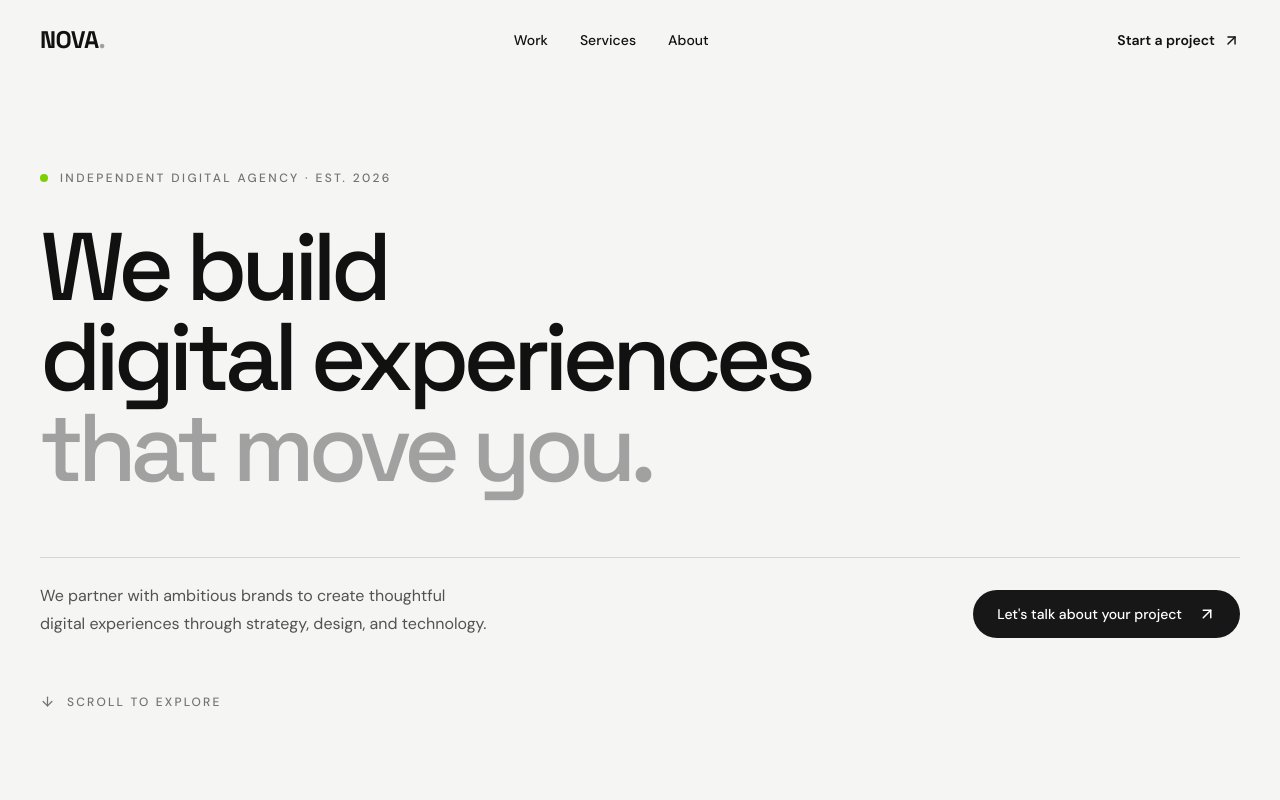
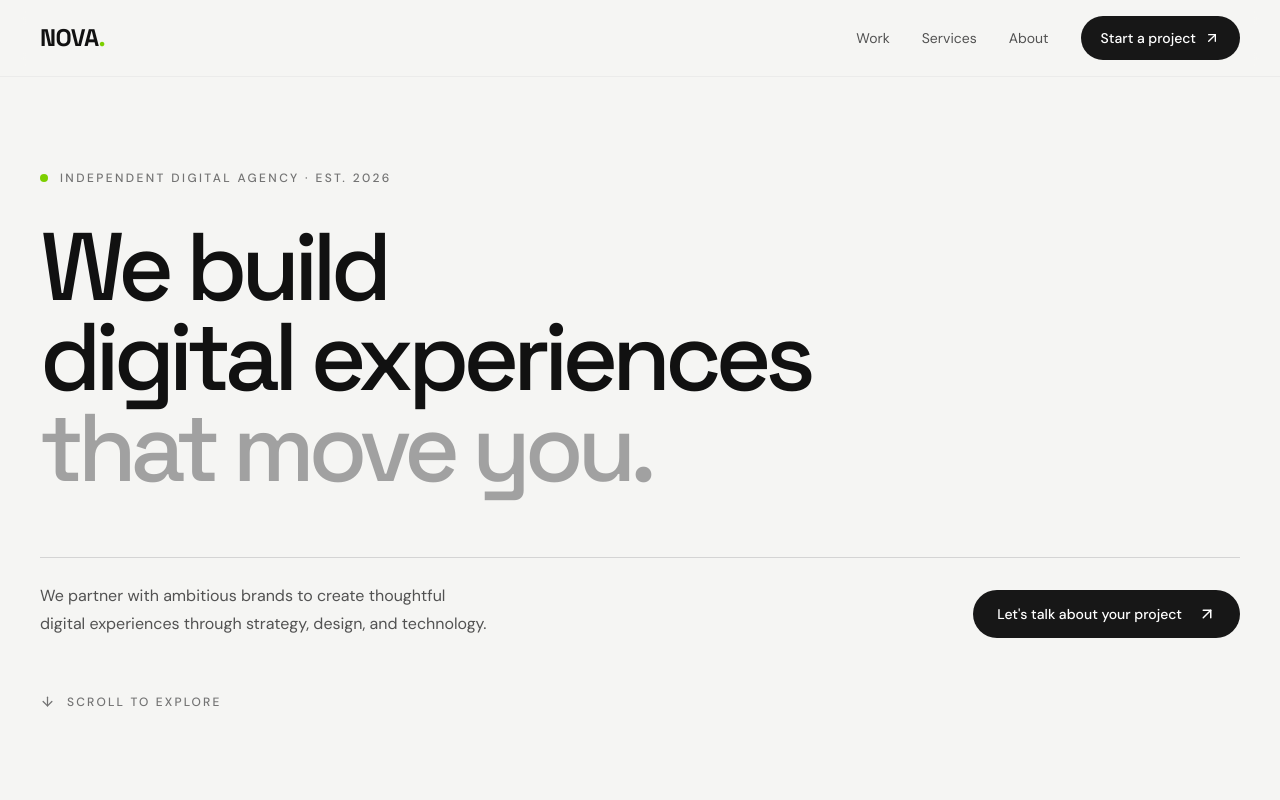
Before and after one commit to Prathamesh2603/nova-agency-website, a React (Vite) app: page / in a window 1280 px wide. Shown: the top 800 px of the page. Built offline with nearby package versions, Linux system fonts and the light colour scheme.

Commit message:
hamburger button is added to the navbar

```diff
--- a/src/components/Navbar.jsx
+++ b/src/components/Navbar.jsx
@@ -1,57 +1,97 @@
-import { ArrowUpRight } from 'lucide-react'
+import { useState } from "react";
+import { ArrowUpRight, Menu, X } from "lucide-react";
 
 const Navbar = () => {
+  const [menuOpen, setMenuOpen] = useState(false);
+
+  const navLinks = [
+    { label: "Work", href: "#work" },
+    { label: "Services", href: "#services" },
+    { label: "About", href: "#about" },
+  ];
+
+  const closeMenu = () => setMenuOpen(false);
+
   return (
-    <header className='fixed left-0 top-0 z-50 w-full'>
-      <nav className='mx-auto flex items-center justify-between px-6 py-6 lg:px-10'>
-
+    <header className="fixed inset-x-0 top-0 z-50 border-b border-neutral-200/70 bg-[#f5f5f3]/90 backdrop-blur-md">
+      <nav
+        aria-label="Main navigation"
+        className="mx-auto flex max-w-[1600px] items-center justify-between px-5 py-4 sm:px-8 lg:px-10"
+      >
         {/* Logo */}
         <a
-          href="/"
-          className='font-heading text-2xl font-bold tracking-tight'
+          href="#home"
+          onClick={closeMenu}
+          className="relative z-50 font-heading text-2xl font-bold tracking-tight"
         >
-          NOVA<span className='text-neutral-400'>.</span>
+          NOVA<span className="text-lime-500">.</span>
         </a>
 
-        {/* Navigation */}
-        <div className='hidden items-center gap-8 md:flex'>
+        {/* Desktop navigation */}
+        <div className="hidden items-center gap-8 md:flex">
+          {navLinks.map((link) => (
             <a
-            href="#work"
-            className='text-sm font-medium transition-opacity hover:opacity-50'
+              key={link.href}
+              href={link.href}
+              className="text-sm text-neutral-600 transition-colors hover:text-neutral-950"
             >
-            Work
+              {link.label}
             </a>
+          ))}
 
           <a
-            href="#services"
-            className='text-sm font-medium transition-opacity hover:opacity-50'
+            href="#contact"
+            className="inline-flex items-center gap-2 rounded-full bg-neutral-900 px-5 py-3 text-sm font-medium text-white transition-colors hover:bg-neutral-700"
           >
-            Services
-          </a>
-
-          <a
-            href="#about"
-            className='text-sm font-medium transition-opacity hover:opacity-50'
-          >
-            About
+            Start a project
+            <ArrowUpRight size={16} />
           </a>
         </div>
 
-        {/* CTA */}
+        {/* Mobile menu toggle */}
+        <button
+          type="button"
+          aria-label={menuOpen ? "Close navigation menu" : "Open navigation menu"}
+          aria-expanded={menuOpen}
+          aria-controls="mobile-navigation"
+          onClick={() => setMenuOpen((open) => !open)}
+          className="relative z-50 flex h-10 w-10 items-center justify-center rounded-full border border-neutral-300 md:hidden"
+        >
+          {menuOpen ? <X size={20} /> : <Menu size={20} />}
+        </button>
+
+        {/* Mobile navigation */}
+        <div
+          id="mobile-navigation"
+          className={`absolute left-0 right-0 top-full border-b border-neutral-200 bg-[#f5f5f3] px-5 shadow-lg md:hidden ${
+            menuOpen ? "block" : "hidden"
+          }`}
+        >
+          <div className="flex flex-col py-5">
+            {navLinks.map((link) => (
+              <a
+                key={link.href}
+                href={link.href}
+                onClick={closeMenu}
+                className="border-b border-neutral-200 py-4 font-heading text-xl transition-colors hover:text-neutral-500"
+              >
+                {link.label}
+              </a>
+            ))}
+
             <a
               href="#contact"
-          className='group flex items-center gap-2 text-sm font-semibold'
+              onClick={closeMenu}
+              className="mt-5 inline-flex items-center justify-center gap-2 rounded-full bg-neutral-900 px-5 py-4 text-sm font-medium text-white transition-colors hover:bg-neutral-700"
             >
               Start a project
-          <ArrowUpRight
-            size={17}
-            className='transition-transform duration-300 group-hover:translate-x-1 group-hover:-translate-y-1'
-          />
+              <ArrowUpRight size={16} />
             </a>
-
+          </div>
+        </div>
       </nav>
     </header>
-  )
-}
+  );
+};
 
 export default Navbar;
```
Lines whose indentation alone changed are shown as unchanged.
